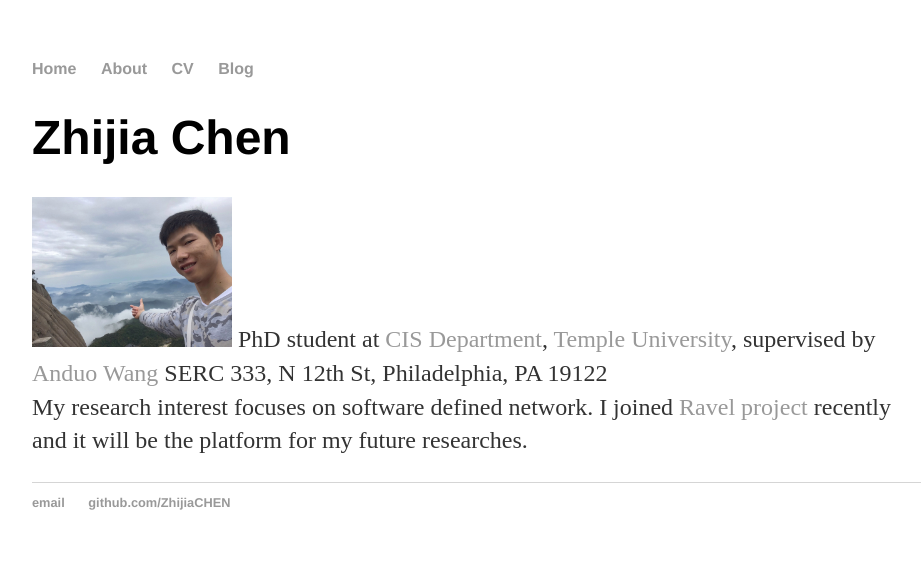
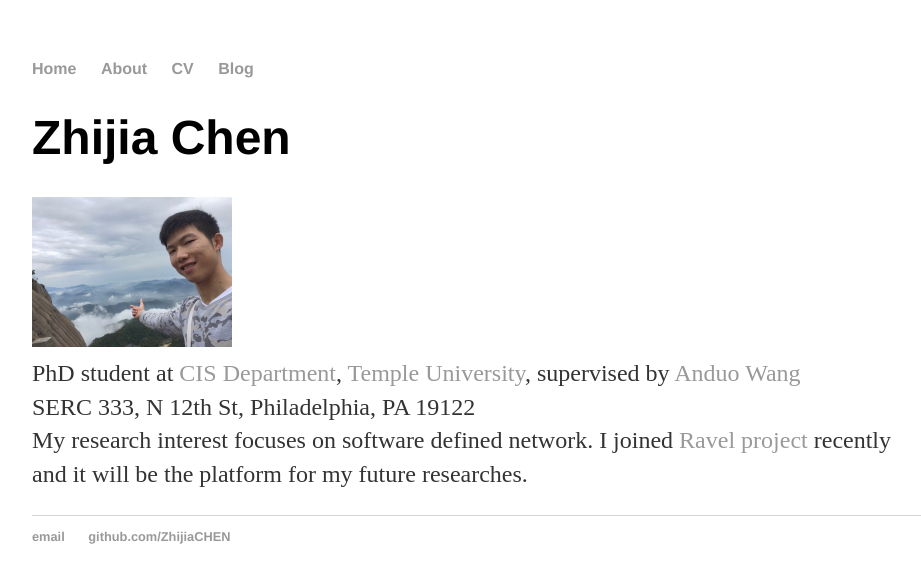
Before and after one commit to ZhijiaCHEN/ZhijiaCHEN.github.io, a Jekyll site: the page built from index.md, in a window 1280 px wide. Shown: the top 583 px of the page, without its empty margins (160-1081 px from the left). Built offline with Jekyll 4.4.1, drawn with Linux system fonts in a browser that asks for light colours.

Commit message:
Update index.md

```diff
--- a/index.md
+++ b/index.md
@@ -4,6 +4,7 @@
 ---
 # Zhijia Chen
 <img border="0" src="/resource/Zhijia.jpg" height="150">
-PhD student at [CIS Department](http://www.temple.edu/cis/), [Temple University](http://www.temple.edu/), supervised by [Anduo Wang](http://anduowang.github.io/)
+<br>
+PhD student at [CIS Department](http://www.temple.edu/cis/), [Temple University](http://www.temple.edu/), supervised by [Anduo Wang](http://anduowang.github.io/)<br>
 SERC 333, N 12th St, Philadelphia, PA 19122<br>
 My research interest focuses on software defined network. I joined [Ravel project](http://ravel-net.org/) recently and it will be the platform for my future researches.
```
